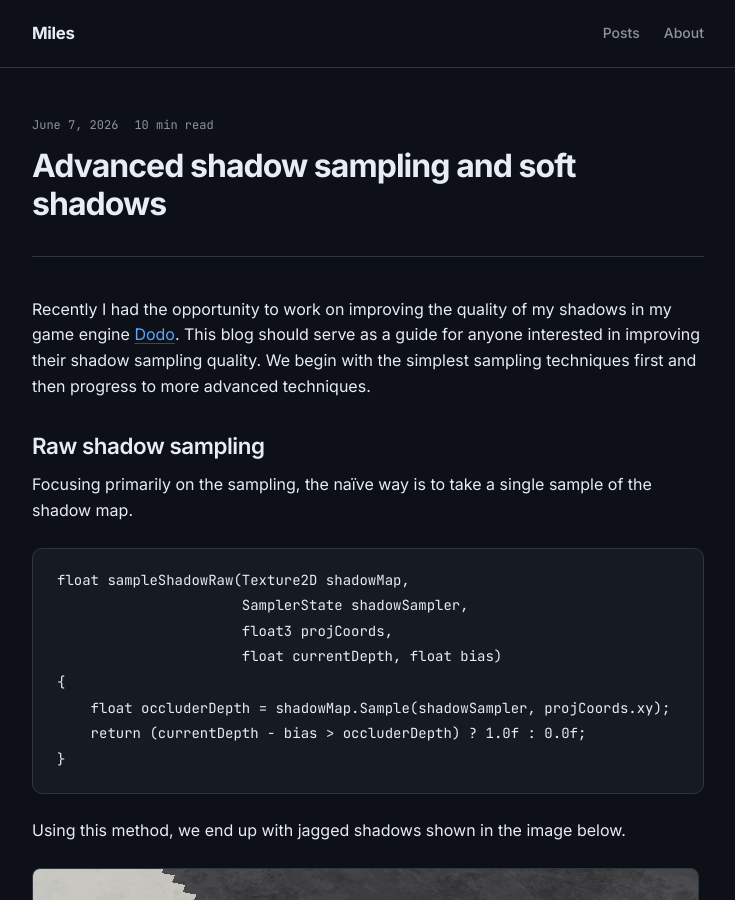
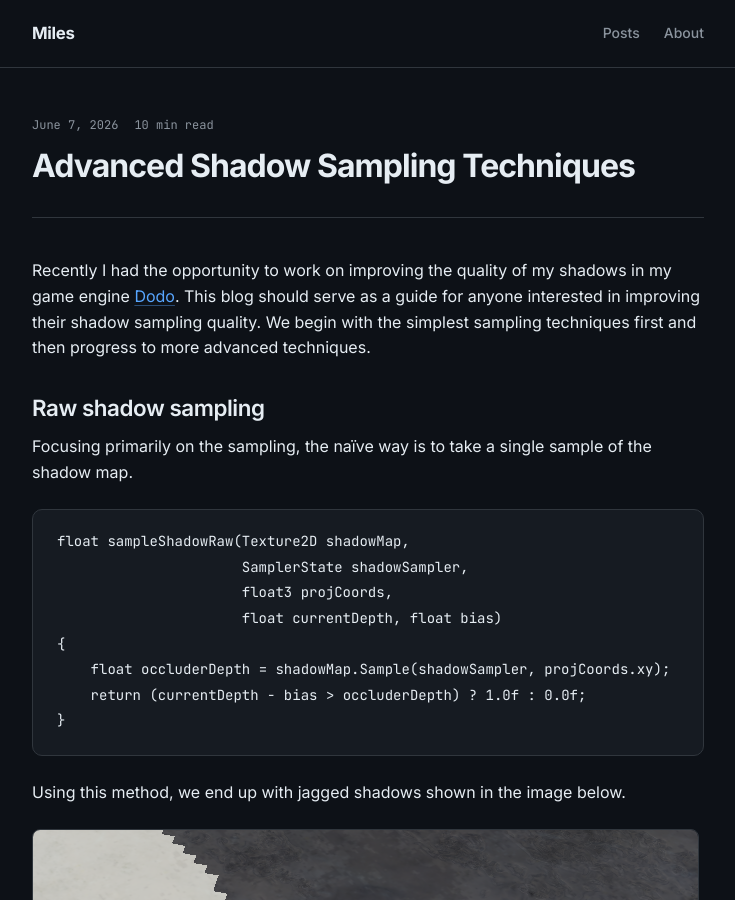
Before and after one commit to quesswho/miles-blog, a Jekyll site: the page built from _posts/2026-06-07-vogel.md, in a window 1280 px wide and 900 px high. Shown: the whole window, without its empty margins (272-1007 px from the left). Built offline with Jekyll 4.4.1, drawn with Linux system fonts in a browser that asks for light colours.

Commit message:
Update title

```diff
--- a/_posts/2026-06-07-vogel.md
+++ b/_posts/2026-06-07-vogel.md
@@ -1,6 +1,6 @@
 ---
 layout: post
-title: "Advanced shadow sampling and soft shadows"
+title: "Advanced Shadow Sampling Techniques"
 date: 2026-06-07
 math: true
 ---
```
Also changed, not shown: other parts of _posts/2026-06-07-vogel.md (+1 -1 lines).
